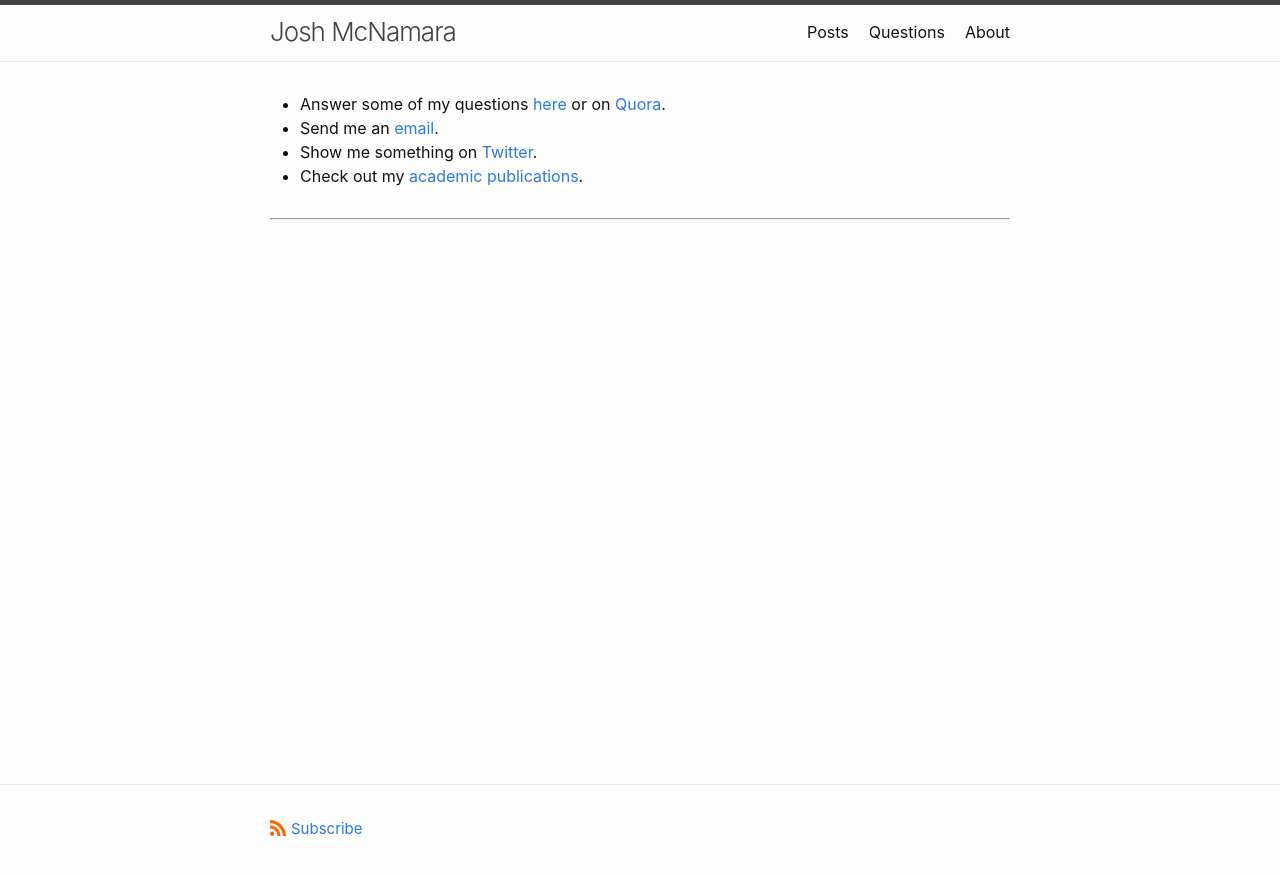
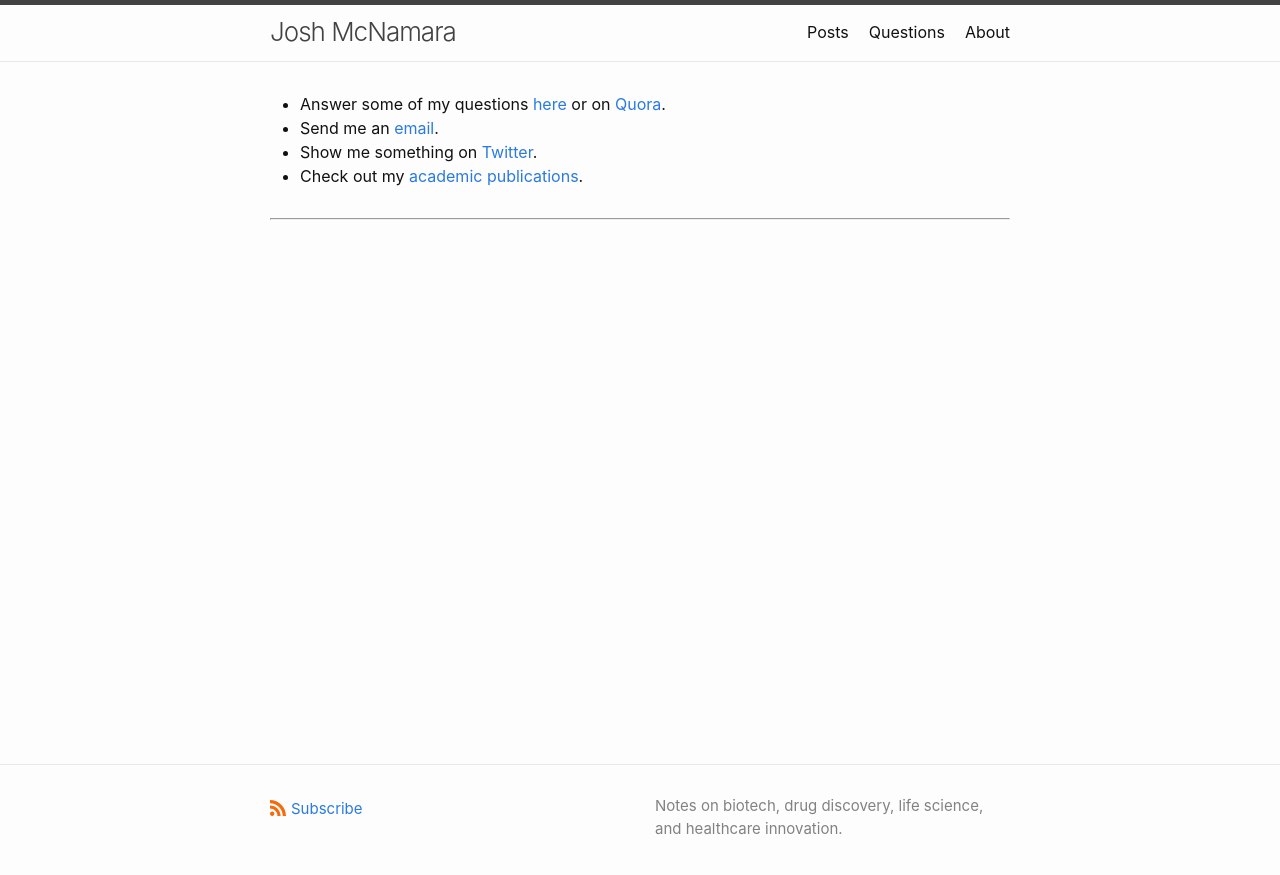
Before and after one commit to J-McNamara/j-mcnamara.github.io, a Jekyll site: the page built from index.md, in a window 1280 px wide. Shown: the top 875 px of the page. Built offline with Jekyll 4.4.1, drawn with Linux system fonts in a browser that asks for light colours.

Commit message:
Update _config.yml

```diff
--- a/_config.yml
+++ b/_config.yml
@@ -17,7 +17,7 @@
 # in the templates via {{ site.myvariable }}.
 title: Josh McNamara
 email: mcnamara.website.contact@gmail.com
-#description: Site description at the bottom of the page here.
+description: Notes on biotech, drug discovery, life science, and healthcare innovation.
 # >- # this means to ignore newlines until "baseurl:"
 #baseurl: "" # the subpath of your site, e.g. /blog
 url: "https://mcnamara.website" # the base hostname & protocol for your site, e.g. http://example.com
```
